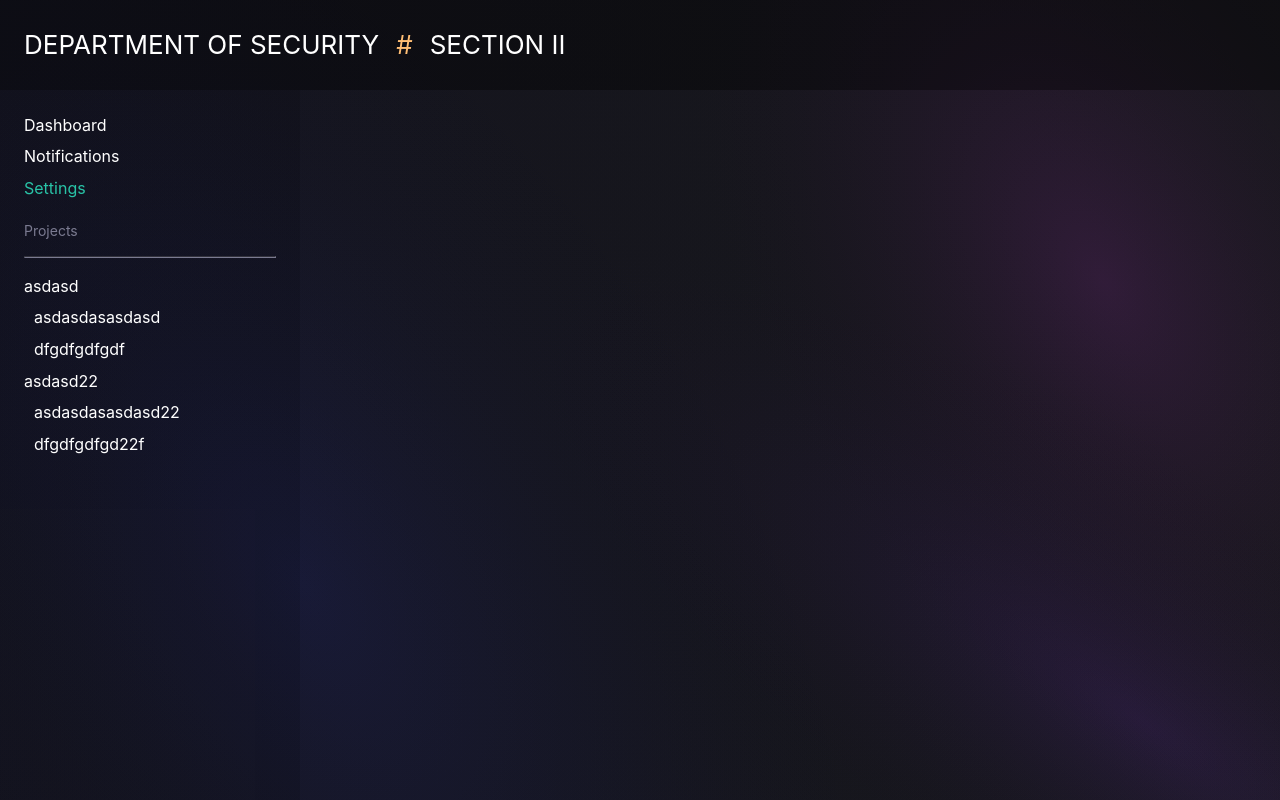
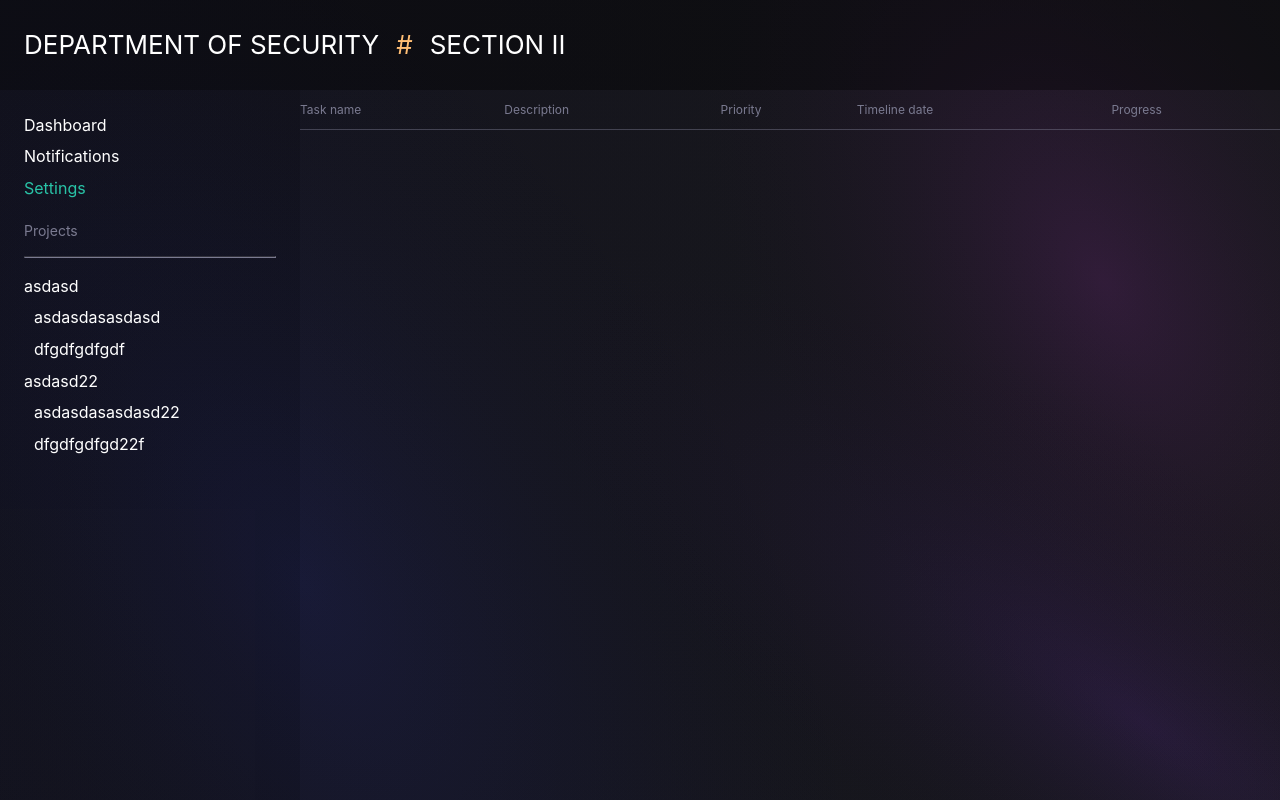
Before and after one commit to Blacknode-Software/blacknode-project-mvp, a Vue app in the folder frontend/: page / in a window 1280 px wide. Built offline with nearby package versions, Linux system fonts and the light colour scheme; the HTML template or start-up script is replaced by a standard one.

Commit message:
feat: add tasks group component (#130)

```diff
--- /dev/null
+++ b/frontend/src/components/TasksGroup/TasksGroup.vue
@@ -0,0 +1,70 @@
+<script setup lang="ts">
+import { computed } from 'vue';
+import { ProgressBar, PriorityText, TimestampDate } from '@/ui-toolkit';
+import type { Task } from '@/shared-types';
+
+defineProps<{
+    tasks: Task[];
+}>();
+
+const dateFormatter = computed(
+    () =>
+        new Intl.DateTimeFormat('en-US', {
+            year: 'numeric',
+            month: '2-digit',
+            day: '2-digit',
+        }),
+);
+</script>
+
+<template>
+    <table class="group-table">
+        <tr class="group-header">
+            <th>Task name</th>
+            <th>Description</th>
+            <th>Priority</th>
+            <th>Timeline date</th>
+            <th>Progress</th>
+        </tr>
+        <tr v-for="task in tasks" :key="task.id">
+            <td>{{ task.title }}</td>
+            <td>{{ task.description }}</td>
+            <td><PriorityText :value="task.priority" /></td>
+            <td>
+                <TimestampDate :formatter="dateFormatter" :timestmap="task.timestamp" />
+            </td>
+            <td>
+                <ProgressBar :value="40" :max-value="100">
+                    <template #left>40%</template>
+                </ProgressBar>
+            </td>
+        </tr>
+    </table>
+</template>
+
+<style scoped>
+.group-table {
+    width: 100%;
+    font-size: 14px;
+    color: white;
+    border-collapse: collapse;
+}
+
+.group-header {
+    color: var(--color-second-gray);
+    font-size: 12px;
+}
+
+.group-table th {
+    padding: 10px 0;
+    text-align: left;
+}
+
+.group-table td {
+    padding: 14px 0;
+}
+
+.group-table tr {
+    border-bottom: 1px solid #7a7a9075;
+}
+</style>
--- /dev/null
+++ b/frontend/src/components/TasksGroup/types.ts
@@ -0,0 +1,4 @@
+export type TasksGroupType = {
+    title: string;
+    tasks: { id: string; title: string }[];
+};
--- a/frontend/src/components/index.ts
+++ b/frontend/src/components/index.ts
@@ -1,4 +1,5 @@
 import FixedBackground from './FixedBackground/FixedBackground.vue';
 import MainSidebar from './MainSidebar/MainSidebar.vue';
+import TasksGroup from './TasksGroup/TasksGroup.vue';
 
-export { FixedBackground, MainSidebar };
+export { FixedBackground, MainSidebar, TasksGroup };
--- a/frontend/src/shared-types/index.ts
+++ b/frontend/src/shared-types/index.ts
@@ -1,2 +1,3 @@
 export type { Organization } from './organization';
 export type { AuthUser } from './auth-user';
+export type { Task } from './task';
--- a/frontend/src/ui-toolkit/TimestampDate/TimestampDate.vue
+++ b/frontend/src/ui-toolkit/TimestampDate/TimestampDate.vue
@@ -3,13 +3,11 @@ import { computed } from 'vue';
 import { UnixTimestamp } from '@/utils';
 
 const props = defineProps<{
-    timestmap: number;
+    timestmap: UnixTimestamp;
     formatter: Intl.DateTimeFormat;
 }>();
 
-const date = computed(() =>
-    props.formatter.format(new UnixTimestamp(props.timestmap ?? 0).getDate()),
-);
+const date = computed(() => props.formatter.format(props.timestmap.getDate()));
 </script>
 
 <template>{{ date }}</template>
--- a/frontend/src/views/HomeView.vue
+++ b/frontend/src/views/HomeView.vue
@@ -1,5 +1,5 @@
 <script setup lang="ts">
-import { FixedBackground, MainSidebar } from '@/components';
+import { FixedBackground, MainSidebar, TasksGroup } from '@/components';
 import { MainHeader, UniSidebar, MainView } from '@/layout';
 </script>
 
@@ -10,7 +10,9 @@ import { MainHeader, UniSidebar, MainView } from '@/layout';
         <UniSidebar>
             <MainSidebar />
         </UniSidebar>
-        <MainView></MainView>
+        <MainView>
+            <TasksGroup title="test" />
+        </MainView>
     </div>
 </template>
 
```
Also changed, not shown: frontend/src/shared-types/task.ts (added, +9 -0 lines), frontend/src/utils/LerpColor.ts (deleted, +0 -20 lines), frontend/src/utils/UnixTimestamp.ts (deleted, +0 -21 lines), 1 other file (tests, documents, lock files or other folders).
